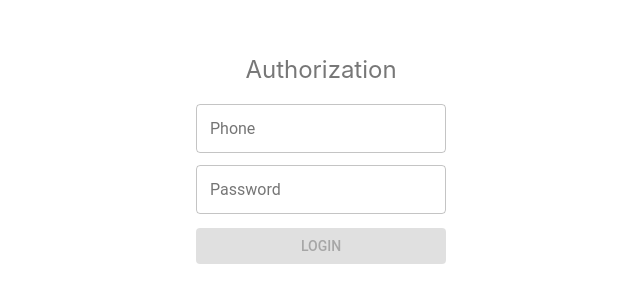
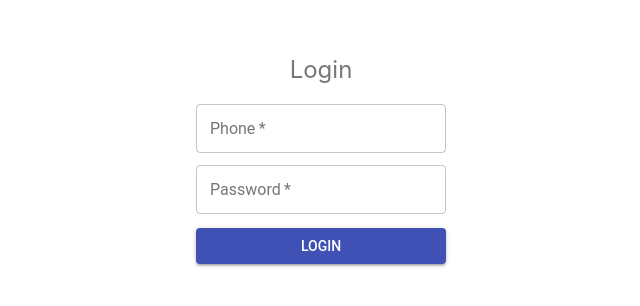
Before and after one commit to taxi-app-AC/web, a React (Create React App) app: page /login in a window 1280 px wide. Shown: the part 238-544 px from the top of the page, without its empty margins (319-959 px from the left). Built offline with nearby package versions, Linux system fonts and the light colour scheme.

Commit message:
'login_redux_ref'

```diff
--- a/src/components/auth/LoginComponent.js
+++ b/src/components/auth/LoginComponent.js
@@ -3,86 +3,50 @@ import { StyledForm, StyledTextField, StyledLoginButton } from '../../media/styl
 
 const LoginComponent = (props) => {
 
-    let StyledFormProps = {
+    return(
+        <StyledForm
+            styledProps={{
                 width: '250px',
                 margin: 'auto'
-    };
-
-   return(
-       <StyledForm
-           styledProps={StyledFormProps}
+            }}
             onSubmit={props.handleSubmit}
             className='login-form'
-           noValidate
+            // noValidate
             autoComplete="off"
         >
-           <label className='title-login-form'>Authorization</label>
+            <label className='title-login-form'>Login</label>
             <div>
                 <StyledTextField
-                   value={props.inputsValue.phone}
-                   onChange={props.handleChange}
+                    inputRef={props.inputRef.phoneInput}
+                    type="text"
                     name="phone"
                     label="Phone"
                     margin="dense"
                     variant="outlined"
+                    required={true}
                 />
             </div>
             <div>
                 <StyledTextField
-                   value={props.inputsValue.password}
-                   onChange={props.handleChange}
+                    inputRef={props.inputRef.passwordInput}
                     type="password"
                     name="password"
                     label="Password"
                     margin="dense"
                     variant="outlined"
+                    required={true}
                 />
                 {props.userDetail.showErr ? <div className='invalid_feedback'>Incorrect password or phone</div> : ''}
             </div>
             <StyledLoginButton
-               disabled={!props.validateForm(props.inputsValue)}
                 variant="contained"
                 color="primary"
                 type="submit"
-           >Login</StyledLoginButton>
+            >
+                Login
+            </StyledLoginButton>
         </StyledForm>
-   )
-
-    // return (
-    //     <div className="Login">
-    //         <form onSubmit={props.handleSubmit}>
-    //             <label className='title-login-form'>Authorization</label>
-    //             <FormGroup controlId="phone" bsSize="large">
-    //                 <FormControl
-    //                     autoFocus
-    //                     type="text"
-    //                     placeholder='Phone'
-    //                     value={props.userDetail.phone}
-    //                     onChange={props.handleChange}
-    //                 />
-    //             </FormGroup>
-    //             <FormGroup controlId="password" bsSize="large">
-    //                 <FormControl
-    //                     placeholder='Password'
-    //                     value={props.userDetail.password}
-    //                     onChange={props.handleChange}
-    //                     type="password"
-    //                 />
-    //
-    //                 {props.userDetail.showErr ? <div className='invalid_feedback'>Incorrect password or phone</div> : ''}
-    //             </FormGroup>
-    //             <Button
-    //                 className='login-button'
-    //                 block
-    //                 bsSize="large"
-    //                 disabled={!props.validateForm(props)}
-    //                 type="submit"
-    //             >
-    //                 Login
-    //             </Button>
-    //         </form>
-    //     </div>
-    // );
+    );
 };
 
 export default LoginComponent;
--- a/src/containers/auth/LoginContainer.js
+++ b/src/containers/auth/LoginContainer.js
@@ -13,35 +13,24 @@ class LoginContainer extends Component {
 
     constructor(props) {
         super(props);
+
         this.state = {
             showErr: false,
             redirect: false,
             isLoaded: false
         };
 
+        this.phoneInput = React.createRef();
+        this.passwordInput = React.createRef();
+
         this.handleSubmit = this.handleSubmit.bind(this);
     }
-
-    validateForm(props) {
-
-        console.log(props)
-        return props.phone || props.password;
-    }
-
-    handleChange = event => {
-
-        this.props.getLogin({
-            [event.target.name]: event.target.value
-        });
-
-        this.setState({
-            showErr: false
-        });
-    };
 
     handleSubmit = async event => {
 
         event.preventDefault();
+
+        console.log(this.phoneInput.current.value)
 
         this.setState({
             isLoaded: true
@@ -51,8 +40,8 @@ class LoginContainer extends Component {
 
             const response = await
                 Axios.post('http://localhost:3000/api/auth/login', {
-                    phone: this.props.login.phone,
-                    password: this.props.login.password,
+                    phone: this.phoneInput.current.value,
+                    password: this.passwordInput.current.value,
                 });
 
             if (response.data.data.auth) {
@@ -63,7 +52,7 @@ class LoginContainer extends Component {
 
                 this.props.getLogin({
                     token: userLogin
-                })
+                });
 
                 this.props.history.push("/");
             }
@@ -103,10 +92,11 @@ class LoginContainer extends Component {
                     <Grid item xs={3}>
                         <LoginComponent
                             userDetail={this.state}
-                            inputsValue={this.props.login}
+                            inputRef={{
+                                phoneInput: this.phoneInput,
+                                passwordInput: this.passwordInput
+                            }}
                             handleSubmit={this.handleSubmit}
-                            handleChange={this.handleChange}
-                            validateForm={this.validateForm}
                         />
                     </Grid>
 
@@ -118,8 +108,6 @@ class LoginContainer extends Component {
 
 LoginContainer.propTypes = {
     handleSubmit: PropTypes.func,
-    handleChange: PropTypes.func,
-    validateForm: PropTypes.func,
     userDetail: PropTypes.object,
 };
 
@@ -135,24 +123,12 @@ const mapDispathcToProps = (dispatch) => {
 
 const mapStateToProps = (state) => {
 
-    console.log(state)
-
-    if (state.user.hasOwnProperty('token')){
-        return {
-            login: {
-                phone: state.user.phone,
-                password: state.user.password,
-                token: state.user.token
-            }
-        }
-    } else {
-        return {
-            login: {
-                phone: state.user.phone,
-                password: state.user.password
-            }
+    return {
+        login: {
+            token: state.login.token
         }
     }
+
 };
 
 export default connect(mapStateToProps, mapDispathcToProps)(withRouter(LoginContainer));
--- a/src/containers/auth/LogoutContainer.js
+++ b/src/containers/auth/LogoutContainer.js
@@ -3,17 +3,37 @@ import { Redirect, Route } from "react-router-dom";
 import { connect } from 'react-redux';
 import { Logout } from '../../actions/auth';
 
-const LogoutContainer = (props) => {
+// const LogoutContainer = (props) => {
+//
+//     localStorage.removeItem('user');
+//
+//     console.log(props)
+//
+//     // this.props.logout();
+//
+//     return (
+//         <Route render={() => (
+//                 <Redirect to='/login'/>
+//         )}/>
+//     );
+// };
 
-    localStorage.removeItem('user');
 
-    this.props.logout();
+class LogoutContainer extends React.Component {
 
-    return (
-        <Route render={() => (
+    componentWillMount() {
+
+        localStorage.removeItem('user');
+        this.props.logout();
+    }
+
+    render () {
+        return (
+            <Route render={() => (
                 <Redirect to='/login'/>
-        )}/>
-    );
+            )}/>
+        );
+    }
 };
 
 const mapDispatchToProps = (dispatch) => {
--- /dev/null
+++ b/src/index2.js
@@ -0,0 +1,4 @@
+// require( "babel-register" )( {
+//     presets: [ "env" ],
+// } );
+require( "./server" );
--- a/src/media/styledComponents/Components.js
+++ b/src/media/styledComponents/Components.js
@@ -13,7 +13,7 @@ export const StyledHeaderLink = styled(Link)`
     }
 `;
 
-// Login Form
+// Auth Form
 
 export const StyledForm = styled.form`
     width: ${props => props.styledProps.width || undefined};
--- a/src/reducers/login.js
+++ b/src/reducers/auth.js
@@ -1,7 +1,7 @@
 const store = JSON.parse(localStorage.getItem('redux-store')) || {};
-const initialState = store.hasOwnProperty('user') ? store.user : {};
+const initialState = store.hasOwnProperty('user') ? store.login : {};
 
-const Login = (state = initialState, action) => {
+const Auth = (state = initialState, action) => {
 
     switch (action.type) {
         case 'LOGIN':
@@ -14,4 +14,4 @@ const Login = (state = initialState, action) => {
     }
 };
 
-export default Login;
+export default Auth;
--- a/src/reducers/user.js
+++ b/src/reducers/user.js
@@ -2,6 +2,7 @@ const initialState = {};
 
 const User = (state = initialState, action) => {
 
+    console.log(state)
     switch (action.type) {
         case 'GET_USERS':
             return {
--- a/src/routes.js
+++ b/src/routes.js
@@ -50,6 +50,6 @@ const Routes = () => (
             <PrivateRoute path='/logout' component={LogoutContainer} />
             <PrivateRoute path='/login' component={LoginContainer} />
         </Switch>
-)
+);
 
-export default Routes
+export default Routes;
```
Also changed, not shown: package.json (+14 -5 lines), src/index.js (+7 -8 lines), src/reducers/index.js (+5 -4 lines), src/server.js (added, +67 -0 lines), 1 other file (tests, documents, lock files or other folders). Lines whose indentation alone changed are shown as unchanged.
